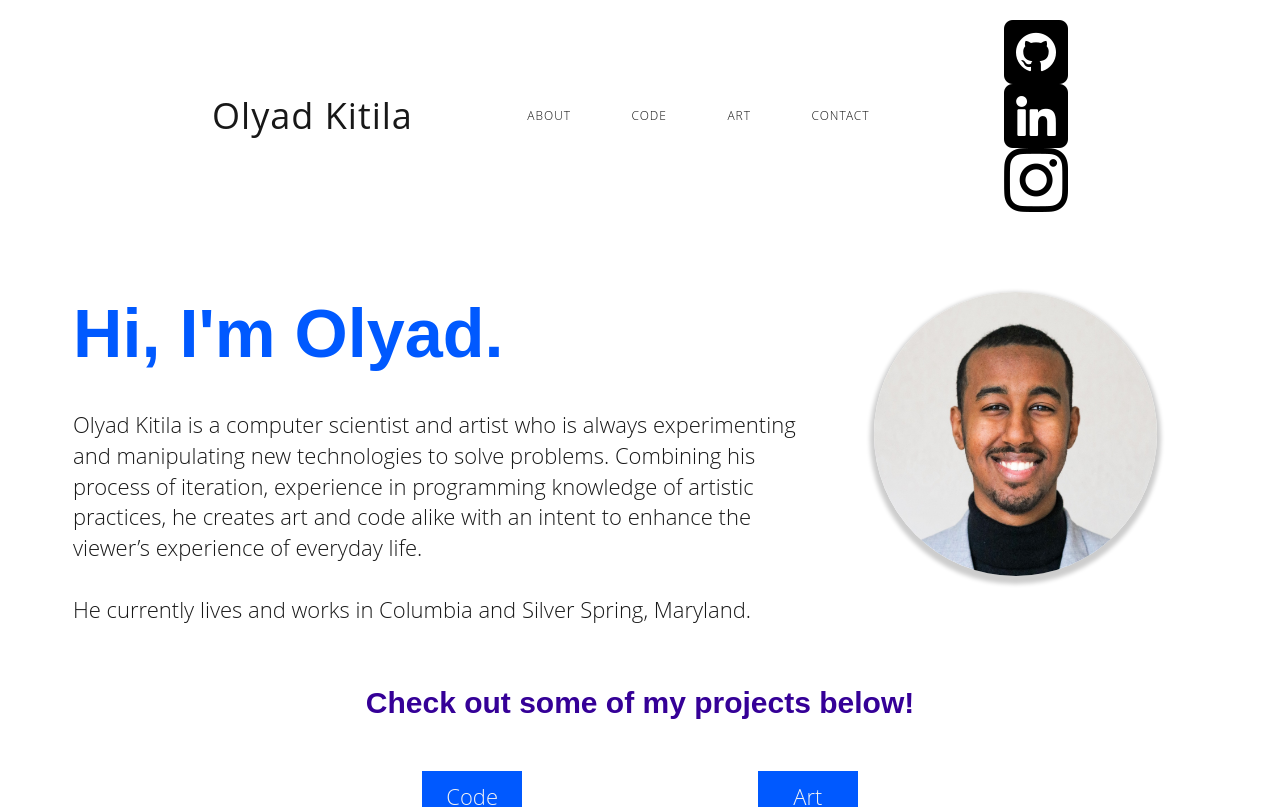
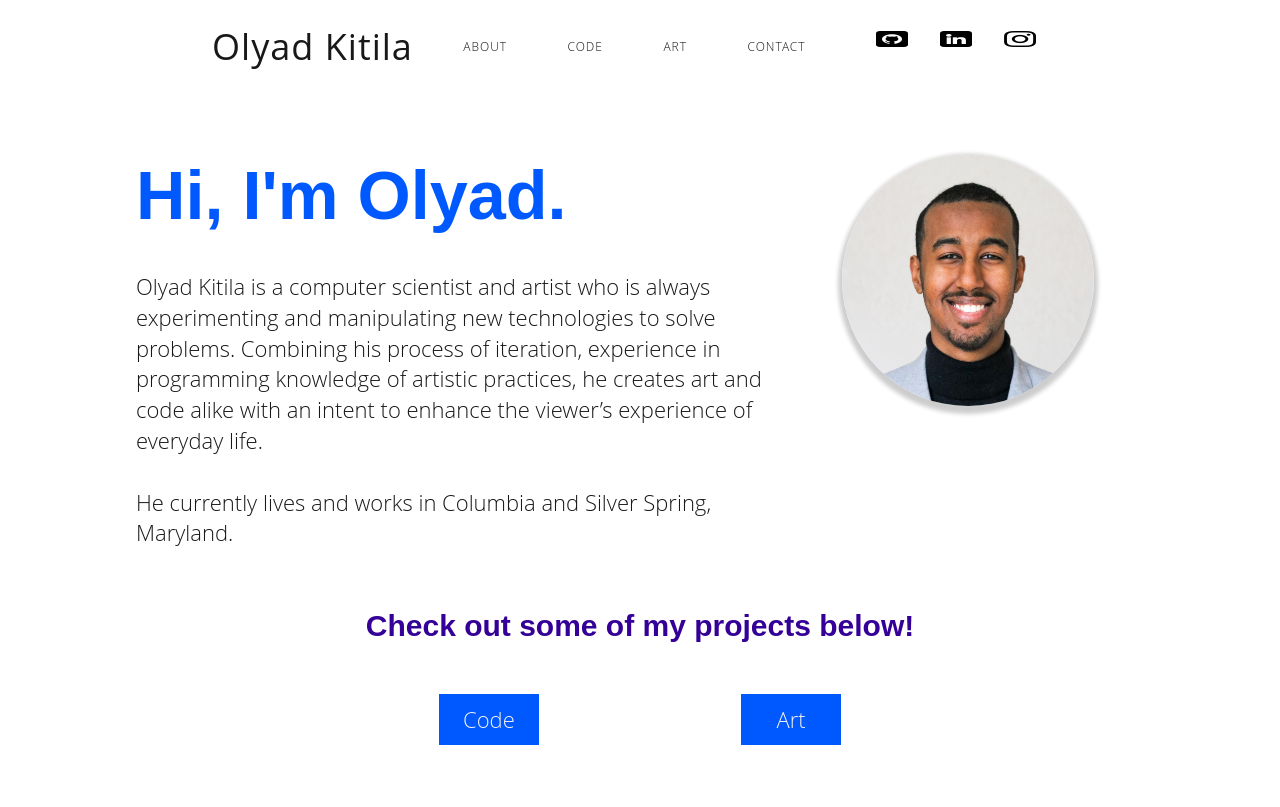
Before and after one commit to thymetime/Module-12-React, a React (Vite) app in the folder Portfolio/: page / in a window 1280 px wide. Shown: the top 807 px of the page. Built offline with nearby package versions, Linux system fonts and the light colour scheme.

Commit message:
fixing social icon formatting

```diff
--- a/Portfolio/src/App.css
+++ b/Portfolio/src/App.css
@@ -145,7 +145,7 @@ img {
     flex-direction: column;
     justify-content: space-between;
     align-items: center;
-    width: 90%;
+    width: 80%;
     /* height: calc(100vh - 75px); */
     padding: 5rem 0;
     margin: 0 auto;
--- a/Portfolio/src/Nav.css
+++ b/Portfolio/src/Nav.css
@@ -1,3 +1,7 @@
+/*
+btw: Using the 'custom' descriptor on some classes to help
+override bootstrap CSS rules with the same name
+*/
 .nav_custom {
     display: flex;
     flex-direction: row;
@@ -22,6 +26,17 @@
     justify-content: space-between;
 }
 
+.nav-icons_custom {
+    display: flex;
+    flex-direction: row;
+    justify-content: space-between;
+}
+
+.contact-icons {
+    max-width: 50%;
+    max-height: 50%;
+}
+
 .nav-item_custom {
     font-size: 1.2rem;
 }
--- a/Portfolio/src/components/NavTabs.jsx
+++ b/Portfolio/src/components/NavTabs.jsx
@@ -60,13 +60,13 @@ function NavTabs() {
         </li>
       </nav>
 
-      <ul class="nav-tabs-custom">
+      <ul class="nav-icons_custom">
         <a
         href="https://github.com/thymetime"
         target="_blank"
         class="contact-link"
         id="contact-github">
-        <img src="../assets/social-icons/png/003-github.png"></img>
+        <img class="contact-icons" src="../assets/social-icons/png/003-github.png"></img>
         </a>
 
         <a
@@ -74,7 +74,7 @@ function NavTabs() {
         target="_blank"
         class="contact-link"
         id="contact-linkedin">
-        <img src="../assets/social-icons/png/001-linkedin.png"></img>
+        <img class="contact-icons" src="../assets/social-icons/png/001-linkedin.png"></img>
         </a>
 
         <a
@@ -82,7 +82,7 @@ function NavTabs() {
         target="_blank"
         class="contact-link"
         id="contact-instagram">
-        <img src="../assets/social-icons/png/002-instagram.png"></img>
+        <img class="contact-icons" src="../assets/social-icons/png/002-instagram.png"></img>
         </a>
       </ul>
 
```
